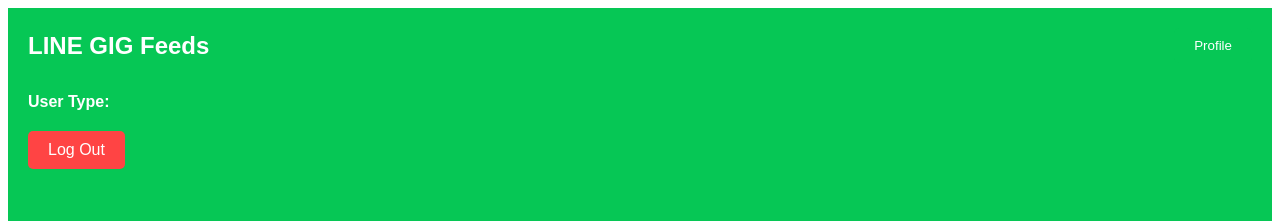
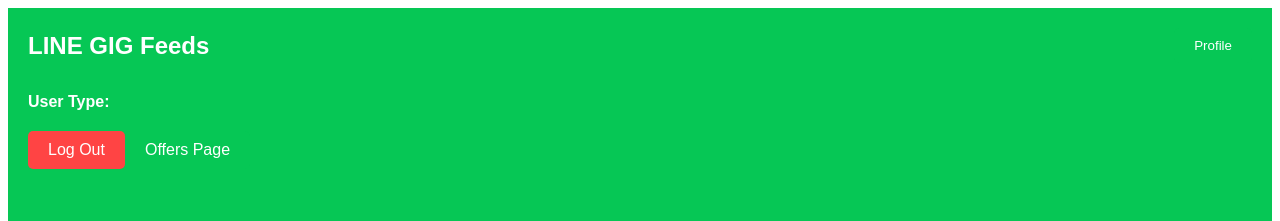
Before and after one commit to 6731503083-pablo/line-gig, a React (Vite) app: page /feeds in a window 1280 px wide. Shown: the top 221 px of the page. Built offline with nearby package versions, Linux system fonts and the light colour scheme; what @line/liff would draw is missing.

Commit message:
offers again

```diff
--- a/src/FeedsPage.tsx
+++ b/src/FeedsPage.tsx
@@ -60,6 +60,20 @@ export const FeedsPage = () => {
       >
         Log Out
       </div>
+      <div
+        onClick={() => navigate("/offers")}
+        style={{
+          backgroundColor: "#06C755",
+          color: "white",
+          padding: "10px 20px",
+          borderRadius: "5px",
+          cursor: "pointer",
+          display: "inline-block",
+          fontFamily: "'Arial', sans-serif",
+        }}
+      >
+        Offers Page
+      </div>
     </div>
   );
 };
```
